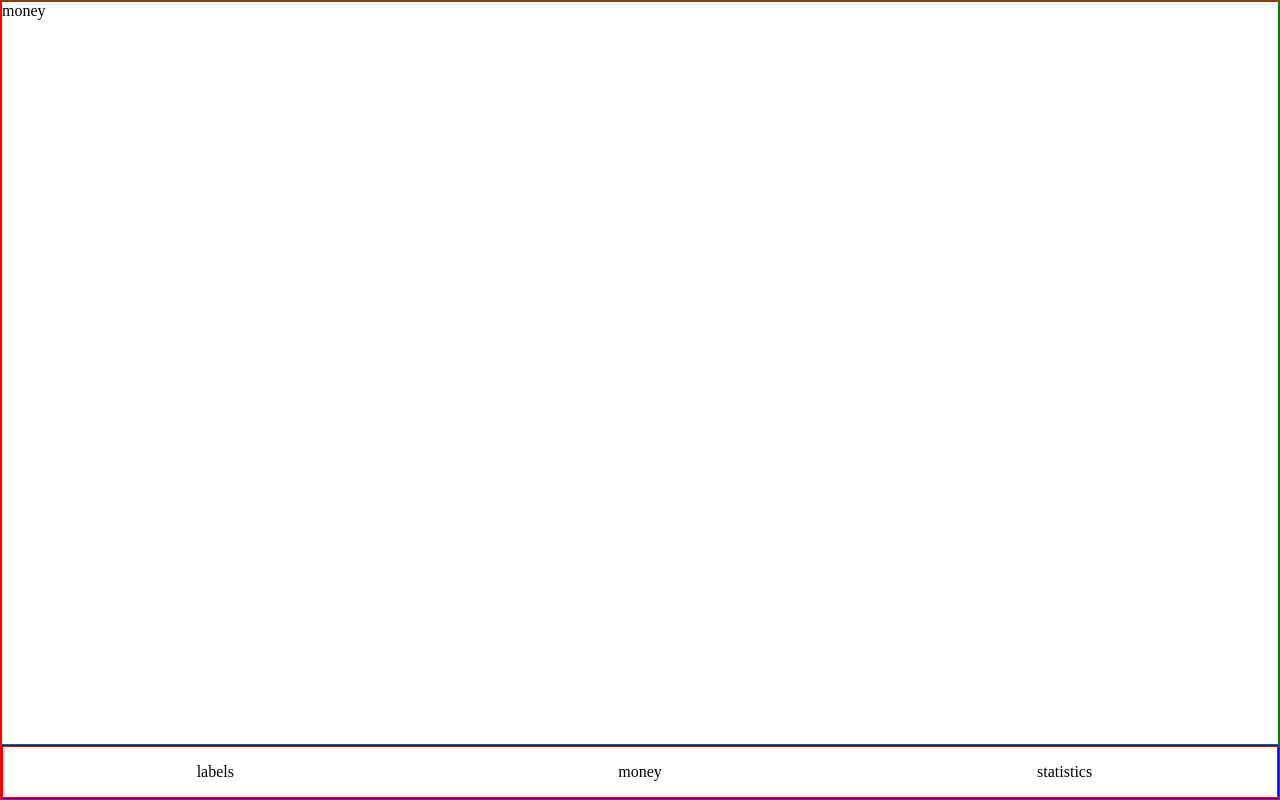
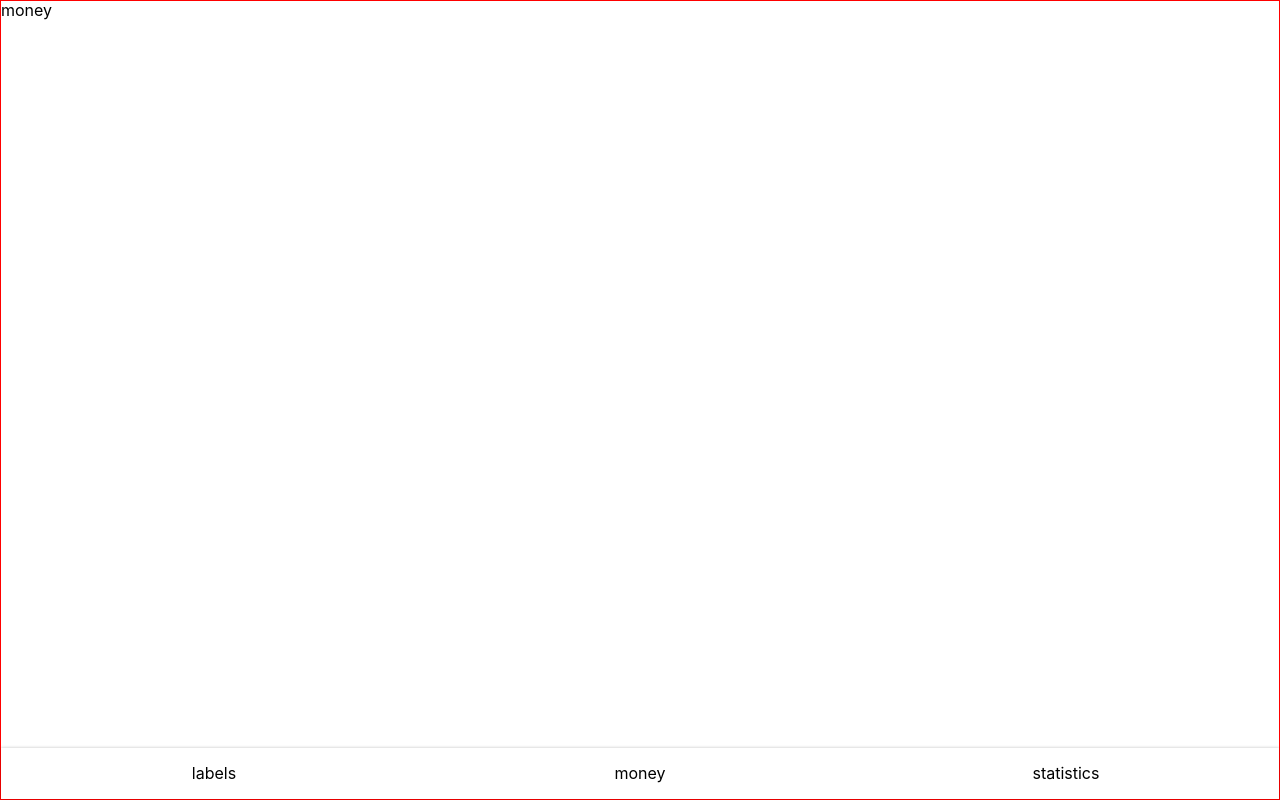
Before and after one commit to sherryYYX/money-react-code, a React (Create React App) app: page /#/money in a window 1280 px wide. Built offline with nearby package versions, Linux system fonts and the light colour scheme.

Commit message:
抽离 Nav 组件

```diff
--- a/src/App.tsx
+++ b/src/App.tsx
@@ -10,38 +10,25 @@
 import Labels from './pages/Labels';
 import Statistics from './pages/Statistics';
 import styled from 'styled-components';
+import Nav from './components/Nav';
 
 const Wrapper= styled.div`
   border: 1px solid red;
   height: 100vh;
   display:flex;
   flex-direction: column;
+  font-family: -apple-system, "Noto Sans", "Helvetica Neue", Helvetica, "Nimbus Sans L", Arial, "Liberation Sans", "PingFang SC", "Hiragino Sans GB", "Noto Sans CJK SC", "Source Han Sans SC", "Source Han Sans CN", "Microsoft YaHei", "Wenquanyi Micro Hei", "WenQuanYi Zen Hei", "ST Heiti", SimHei, "WenQuanYi Zen Hei Sharp", sans-serif;
 `
 
 const Main = styled.div`
-  border: 1px solid green;
   flex-grow: 1;
 `
-const Nav = styled.nav`
-border: 1px solid blue;
-  >ul{
-    border: 1px solid red;
-    display:flex;
-    flex-direction: row;
-    >li{
-      width: 33.33333%;
-      text-align: center;
-      padding: 16px;
 
-    };
-  }
-`
 
 const APP =   ()=> {
   return (
     <Router>
       <Wrapper>
-
         <Main>
           <Switch>
             <Route path="/labels">
@@ -60,19 +47,7 @@
           </Switch>
         </Main>
 
-        <Nav>
-          <ul>
-            <li>
-              <Link to="/labels">labels</Link>
-            </li>
-            <li>
-              <Link to="/money">money</Link>
-            </li>
-            <li>
-              <Link to="/statistics">statistics</Link>
-            </li>
-          </ul>
-        </Nav>
+        <Nav/>
 
       </Wrapper>
     </Router>
--- /dev/null
+++ b/src/components/Nav.tsx
@@ -0,0 +1,36 @@
+import styled from 'styled-components';
+import {Link} from 'react-router-dom';
+import React from 'react';
+
+const NavStyle = styled.nav`
+box-shadow: 0 0 3px rgba(0,0,0,0.25);
+  >ul{
+    display:flex;
+    flex-direction: row;
+    >li{
+      width: 33.33333%;
+      text-align: center;
+      padding: 16px;
+
+    };
+  }
+`
+const Nav = ()=>{
+  return(
+    <NavStyle>
+      <ul>
+        <li>
+          <Link to="/labels">labels</Link>
+        </li>
+        <li>
+          <Link to="/money">money</Link>
+        </li>
+        <li>
+          <Link to="/statistics">statistics</Link>
+        </li>
+      </ul>
+    </NavStyle>
+  )
+}
+
+export default Nav;
--- a/src/index.scss
+++ b/src/index.scss
@@ -9,3 +9,7 @@
   text-decoration: none;
   color: inherit;
 }
+body{
+  font-size: 16px;
+  line-height: 1.2;
+}
```
